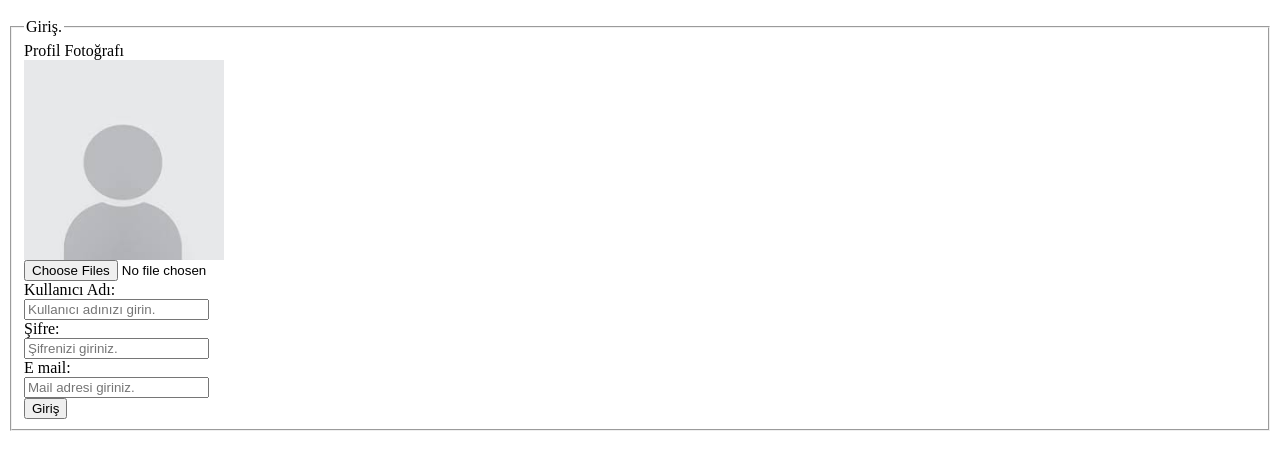
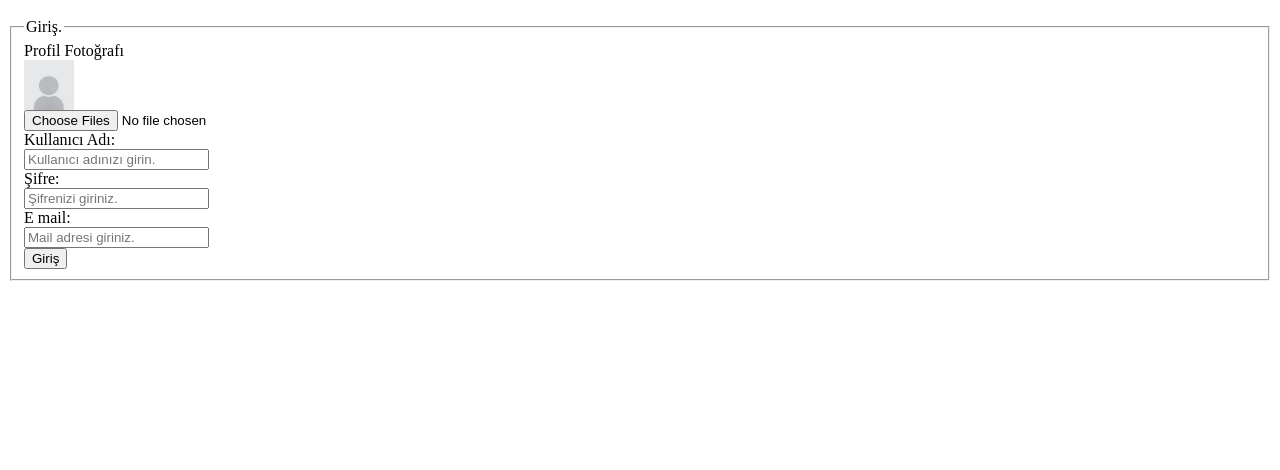
Before and after one commit to grkmbasaran/grkmbasaran.github.io, a plain HTML site: page index.html in a window 1280 px wide. Shown: the part 48-518 px from the top of the page. Drawn offline with Linux system fonts and the light colour scheme.

Commit message:
profil boyutu

```diff
--- a/index.html
+++ b/index.html
@@ -13,7 +13,7 @@
                 Giriş.
             </legend>
             <label class="form1" for="profilimg">Profil Fotoğrafı</label><br>
-            <img src="profilimg.jpeg" title="Profil İmage" height="200px" alt="Profil Resmi">
+            <img src="profilimg.jpeg" title="Profil İmage" height="50px" alt="Profil Resmi">
             <br>
             <input class="form1" name="dosya" multiple accept="image/*" type="file"><br>
             <label class="form1" for="kadi">Kullanıcı Adı:</label><br>
```
